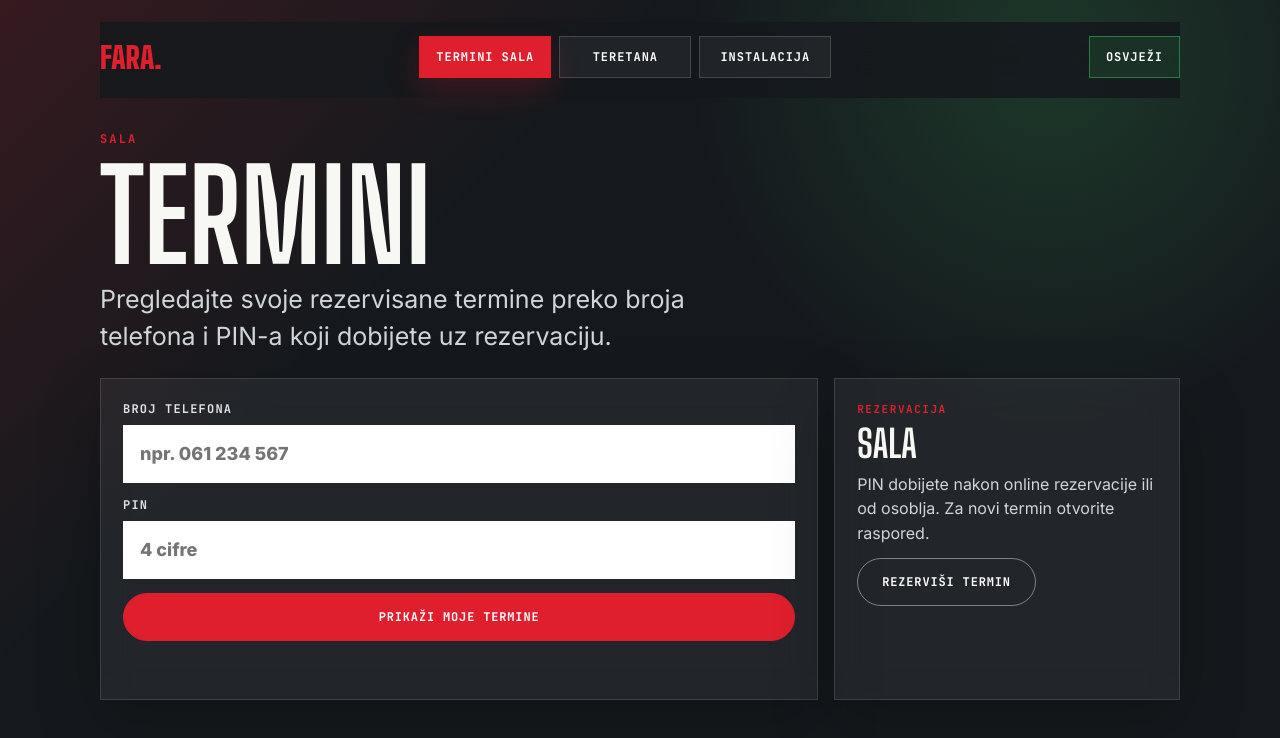
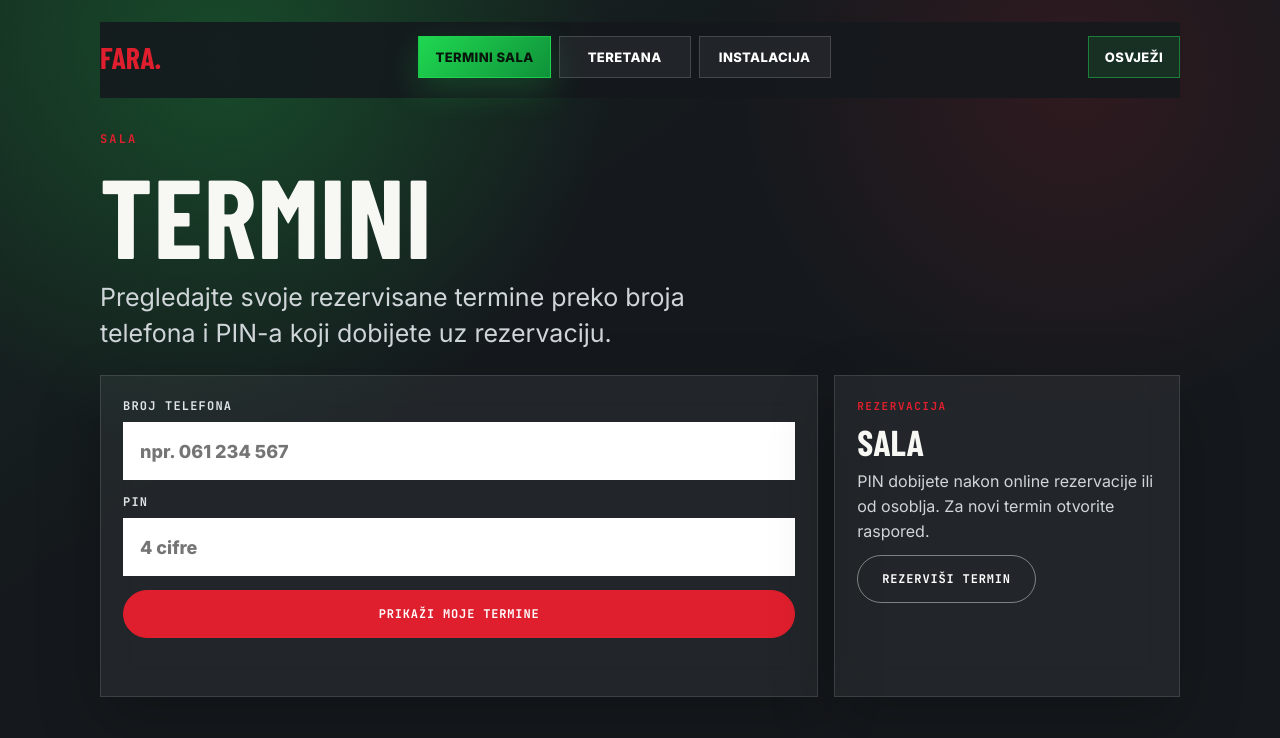
Before and after one commit to BakirHadzic1/Fara, an Electron app: page app.html in a window 1280 px wide. Drawn offline with nearby package versions, Linux system fonts and the light colour scheme; no server answers; a web font is replaced by a local one.

Commit message:
Refine FARA app branding

```diff
--- a/app.html
+++ b/app.html
@@ -22,7 +22,7 @@
 <meta property="og:image" content="https://www.fara.ba/files/hero-fara-sport-centar.jpeg">
 <link rel="preconnect" href="https://fonts.googleapis.com">
 <link rel="preconnect" href="https://fonts.gstatic.com" crossorigin>
-<link href="https://fonts.googleapis.com/css2?family=Big+Shoulders+Display:wght@400;500;600;700;800;900&family=Inter:wght@400;500;600;700;800&family=JetBrains+Mono:wght@400;500;700&display=swap" rel="stylesheet">
+<link href="https://fonts.googleapis.com/css2?family=Barlow+Condensed:wght@500;600;700;800;900&family=Inter:wght@400;500;600;700;800&family=JetBrains+Mono:wght@400;500;700&display=swap" rel="stylesheet">
 <link rel="stylesheet" href="fara-doo.css">
 </head>
 <body class="user-app-page">
--- a/electron/desktop-admin.css
+++ b/electron/desktop-admin.css
@@ -8,8 +8,9 @@
   --dark-card:#171b20;
   --red:#df1f2d;
   --green:#1fd850;
+  --green-dark:#10923a;
   --yellow:#f2c94c;
-  --font-display:'Big Shoulders Display',Arial,sans-serif;
+  --font-display:'Barlow Condensed','Arial Narrow',Arial,sans-serif;
   --font-body:'Inter',Arial,sans-serif;
   --font-mono:'JetBrains Mono',monospace;
 }
@@ -34,7 +35,7 @@ button{cursor:pointer;}
   justify-content:space-between;
   gap:24px;
   padding:18px 28px;
-  background:rgba(247,244,239,.94);
+  background:linear-gradient(90deg,rgba(247,244,239,.97),rgba(237,247,239,.97));
   border-bottom:1px solid var(--line);
 }
 .brand{
@@ -74,14 +75,14 @@ button{cursor:pointer;}
   color:var(--ink);
 }
 .mode-tab.active{
-  border-color:var(--red);
-  background:var(--red);
-  color:#fff;
+  border-color:rgba(31,216,80,.7);
+  background:linear-gradient(135deg,var(--green),var(--green-dark));
+  color:#07150b;
 }
 .primary-btn{
-  border-color:var(--red);
-  background:var(--red);
-  color:#fff;
+  border-color:rgba(31,216,80,.75);
+  background:linear-gradient(135deg,var(--green),var(--green-dark));
+  color:#07150b;
 }
 
 .shell{padding:28px;}
@@ -105,10 +106,11 @@ button{cursor:pointer;}
 h1,h2{
   font-family:var(--font-display);
   text-transform:uppercase;
-  line-height:.95;
+  line-height:1;
+  letter-spacing:.01em;
 }
-h1{font-size:clamp(44px,6vw,76px);margin-top:10px;}
-h2{font-size:42px;}
+h1{font-size:clamp(42px,5.5vw,68px);margin-top:10px;}
+h2{font-size:38px;}
 p{color:var(--muted);}
 .login-panel p{margin-top:16px;font-size:18px;}
 .login-form{display:grid;gap:14px;}
@@ -129,7 +131,7 @@ input,select{
   padding:0 12px;
   outline:none;
 }
-input:focus,select:focus{border-color:var(--red);box-shadow:0 0 0 3px rgba(223,31,45,.12);}
+input:focus,select:focus{border-color:var(--green);box-shadow:0 0 0 3px rgba(31,216,80,.18);}
 .message{min-height:20px;color:var(--red);font-weight:800;}
 
 .dashboard,.module-view{display:grid;gap:22px;}
--- a/fara-doo.css
+++ b/fara-doo.css
@@ -14,7 +14,7 @@
   --line:rgba(24,27,31,.12);
   --line-light:rgba(255,255,255,.16);
   --shadow:0 24px 70px rgba(24,27,31,.14);
-  --font-display:'Big Shoulders Display',Arial,sans-serif;
+  --font-display:'Barlow Condensed','Arial Narrow',Arial,sans-serif;
   --font-body:'Inter',Arial,sans-serif;
   --font-mono:'JetBrains Mono',monospace;
   --maxw:1180px;
@@ -1596,8 +1596,9 @@ body.modal-open{overflow:hidden;}
 .user-app-page{
   min-height:100vh;
   background:
-    linear-gradient(135deg,rgba(223,31,45,.16),transparent 32%),
-    radial-gradient(circle at 82% 8%,rgba(73,241,118,.14),transparent 28%),
+    radial-gradient(circle at 18% 8%,rgba(31,216,80,.22),transparent 30%),
+    radial-gradient(circle at 84% 10%,rgba(223,31,45,.13),transparent 26%),
+    linear-gradient(145deg,rgba(31,216,80,.08),transparent 36%),
     #15191d;
   color:#f7f7f3;
 }
@@ -1638,23 +1639,23 @@ body.modal-open{overflow:hidden;}
   border:1px solid rgba(255,255,255,.16);
   color:#fff;
   text-decoration:none;
-  font:900 12px var(--font-mono);
-  letter-spacing:.08em;
+  font:900 13px var(--font-body);
+  letter-spacing:.03em;
   text-transform:uppercase;
 }
 .user-app-tab{
   min-width:132px;
-  background:rgba(255,255,255,.05);
+  background:rgba(255,255,255,.055);
 }
 .user-app-tab.active{
-  border-color:rgba(223,31,45,.62);
-  background:#df1f2d;
-  color:#fff;
-  box-shadow:0 12px 30px rgba(223,31,45,.22);
+  border-color:rgba(31,216,80,.72);
+  background:linear-gradient(135deg,var(--green),var(--green-dark));
+  color:#07150b;
+  box-shadow:0 12px 34px rgba(31,216,80,.22);
 }
 .user-app-refresh{
-  border-color:rgba(73,241,118,.38);
-  background:rgba(73,241,118,.1);
+  border-color:rgba(31,216,80,.48);
+  background:rgba(31,216,80,.13);
   cursor:pointer;
 }
 .user-app-view[hidden]{
@@ -1707,12 +1708,13 @@ body.modal-open{overflow:hidden;}
 .user-app-hero h1,.user-app-hero h2{
   margin:8px 0 14px;
   font-family:var(--font-display);
-  font-size:clamp(58px,11vw,126px);
-  line-height:.82;
-  text-transform:uppercase;
+  font-size:clamp(54px,10vw,112px);
+  line-height:.9;
+  text-transform:uppercase;
+  letter-spacing:.01em;
 }
 .user-app-hero.compact h2{
-  font-size:clamp(52px,9vw,96px);
+  font-size:clamp(48px,8vw,86px);
 }
 .user-app-hero p{
   max-width:650px;
@@ -1754,8 +1756,8 @@ body.modal-open{overflow:hidden;}
   outline:none;
 }
 .user-login-card input:focus{
-  border-color:var(--red);
-  box-shadow:0 0 0 4px rgba(223,31,45,.18);
+  border-color:var(--green);
+  box-shadow:0 0 0 4px rgba(31,216,80,.2);
 }
 .user-app-message{
   margin:0;
@@ -1769,8 +1771,8 @@ body.modal-open{overflow:hidden;}
 .user-help-card h2{
   margin:10px 0;
   font-family:var(--font-display);
-  font-size:38px;
-  line-height:.9;
+  font-size:36px;
+  line-height:.95;
   text-transform:uppercase;
 }
 .user-help-card p{
@@ -1870,14 +1872,14 @@ body.modal-open{overflow:hidden;}
   text-decoration:none;
 }
 .app-action-card span{
-  color:var(--red);
+  color:var(--green);
   font:900 12px var(--font-mono);
   letter-spacing:.12em;
 }
 .app-action-card strong{
   font-family:var(--font-display);
-  font-size:38px;
-  line-height:.9;
+  font-size:36px;
+  line-height:.95;
   text-transform:uppercase;
 }
 .app-action-card small{
--- a/files/fara-doo.css
+++ b/files/fara-doo.css
@@ -14,7 +14,7 @@
   --line:rgba(24,27,31,.12);
   --line-light:rgba(255,255,255,.16);
   --shadow:0 24px 70px rgba(24,27,31,.14);
-  --font-display:'Big Shoulders Display',Arial,sans-serif;
+  --font-display:'Barlow Condensed','Arial Narrow',Arial,sans-serif;
   --font-body:'Inter',Arial,sans-serif;
   --font-mono:'JetBrains Mono',monospace;
   --maxw:1180px;
@@ -1596,8 +1596,9 @@ body.modal-open{overflow:hidden;}
 .user-app-page{
   min-height:100vh;
   background:
-    linear-gradient(135deg,rgba(223,31,45,.16),transparent 32%),
-    radial-gradient(circle at 82% 8%,rgba(73,241,118,.14),transparent 28%),
+    radial-gradient(circle at 18% 8%,rgba(31,216,80,.22),transparent 30%),
+    radial-gradient(circle at 84% 10%,rgba(223,31,45,.13),transparent 26%),
+    linear-gradient(145deg,rgba(31,216,80,.08),transparent 36%),
     #15191d;
   color:#f7f7f3;
 }
@@ -1638,23 +1639,23 @@ body.modal-open{overflow:hidden;}
   border:1px solid rgba(255,255,255,.16);
   color:#fff;
   text-decoration:none;
-  font:900 12px var(--font-mono);
-  letter-spacing:.08em;
+  font:900 13px var(--font-body);
+  letter-spacing:.03em;
   text-transform:uppercase;
 }
 .user-app-tab{
   min-width:132px;
-  background:rgba(255,255,255,.05);
+  background:rgba(255,255,255,.055);
 }
 .user-app-tab.active{
-  border-color:rgba(223,31,45,.62);
-  background:#df1f2d;
-  color:#fff;
-  box-shadow:0 12px 30px rgba(223,31,45,.22);
+  border-color:rgba(31,216,80,.72);
+  background:linear-gradient(135deg,var(--green),var(--green-dark));
+  color:#07150b;
+  box-shadow:0 12px 34px rgba(31,216,80,.22);
 }
 .user-app-refresh{
-  border-color:rgba(73,241,118,.38);
-  background:rgba(73,241,118,.1);
+  border-color:rgba(31,216,80,.48);
+  background:rgba(31,216,80,.13);
   cursor:pointer;
 }
 .user-app-view[hidden]{
@@ -1707,12 +1708,13 @@ body.modal-open{overflow:hidden;}
 .user-app-hero h1,.user-app-hero h2{
   margin:8px 0 14px;
   font-family:var(--font-display);
-  font-size:clamp(58px,11vw,126px);
-  line-height:.82;
-  text-transform:uppercase;
+  font-size:clamp(54px,10vw,112px);
+  line-height:.9;
+  text-transform:uppercase;
+  letter-spacing:.01em;
 }
 .user-app-hero.compact h2{
-  font-size:clamp(52px,9vw,96px);
+  font-size:clamp(48px,8vw,86px);
 }
 .user-app-hero p{
   max-width:650px;
@@ -1754,8 +1756,8 @@ body.modal-open{overflow:hidden;}
   outline:none;
 }
 .user-login-card input:focus{
-  border-color:var(--red);
-  box-shadow:0 0 0 4px rgba(223,31,45,.18);
+  border-color:var(--green);
+  box-shadow:0 0 0 4px rgba(31,216,80,.2);
 }
 .user-app-message{
   margin:0;
@@ -1769,8 +1771,8 @@ body.modal-open{overflow:hidden;}
 .user-help-card h2{
   margin:10px 0;
   font-family:var(--font-display);
-  font-size:38px;
-  line-height:.9;
+  font-size:36px;
+  line-height:.95;
   text-transform:uppercase;
 }
 .user-help-card p{
@@ -1870,14 +1872,14 @@ body.modal-open{overflow:hidden;}
   text-decoration:none;
 }
 .app-action-card span{
-  color:var(--red);
+  color:var(--green);
   font:900 12px var(--font-mono);
   letter-spacing:.12em;
 }
 .app-action-card strong{
   font-family:var(--font-display);
-  font-size:38px;
-  line-height:.9;
+  font-size:36px;
+  line-height:.95;
   text-transform:uppercase;
 }
 .app-action-card small{
```
Also changed, not shown: admin.html (+1 -1 lines), electron/desktop-admin.html (+1 -1 lines), fara-doo.html (+1 -1 lines), index.html (+1 -1 lines).
